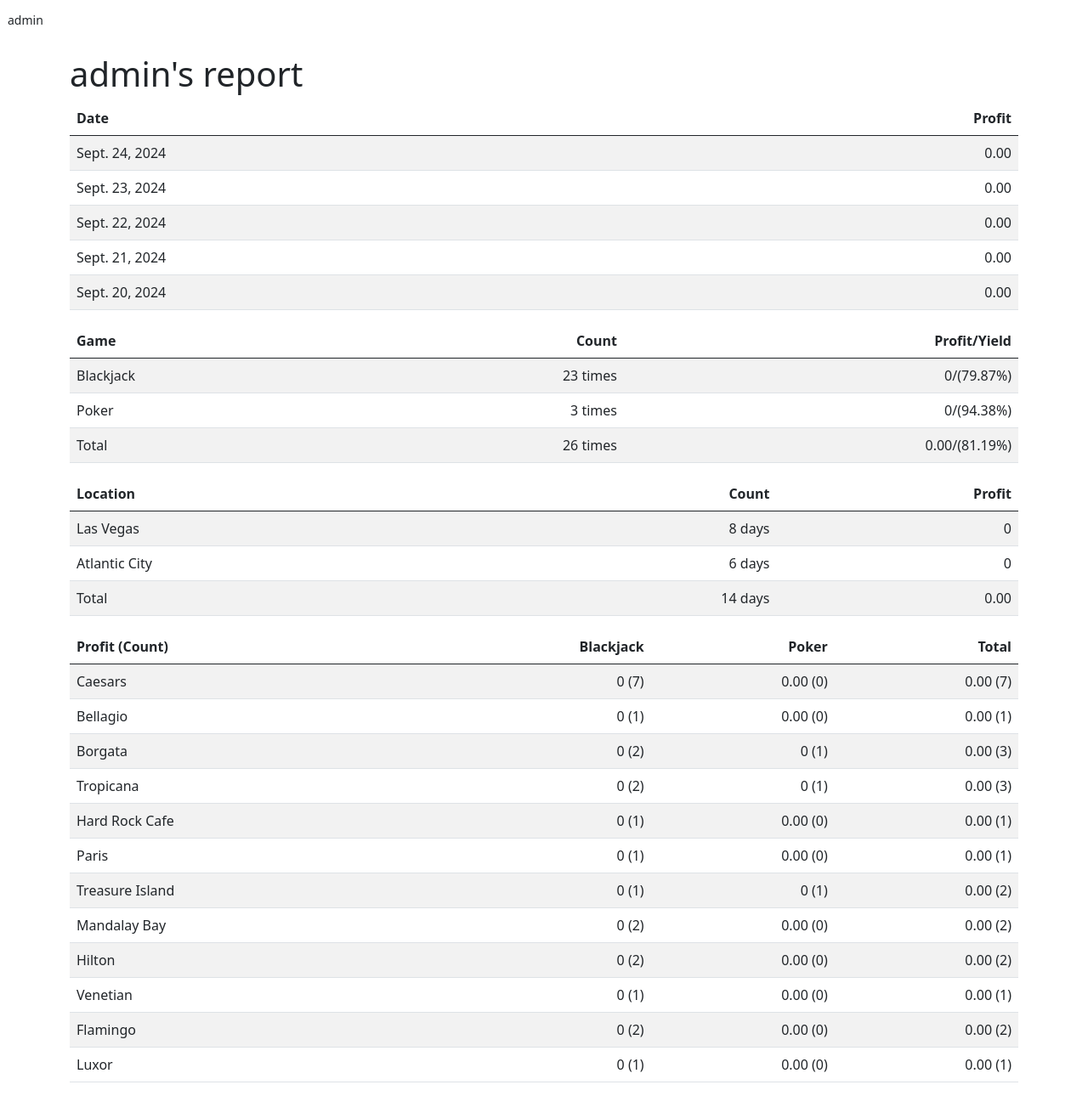
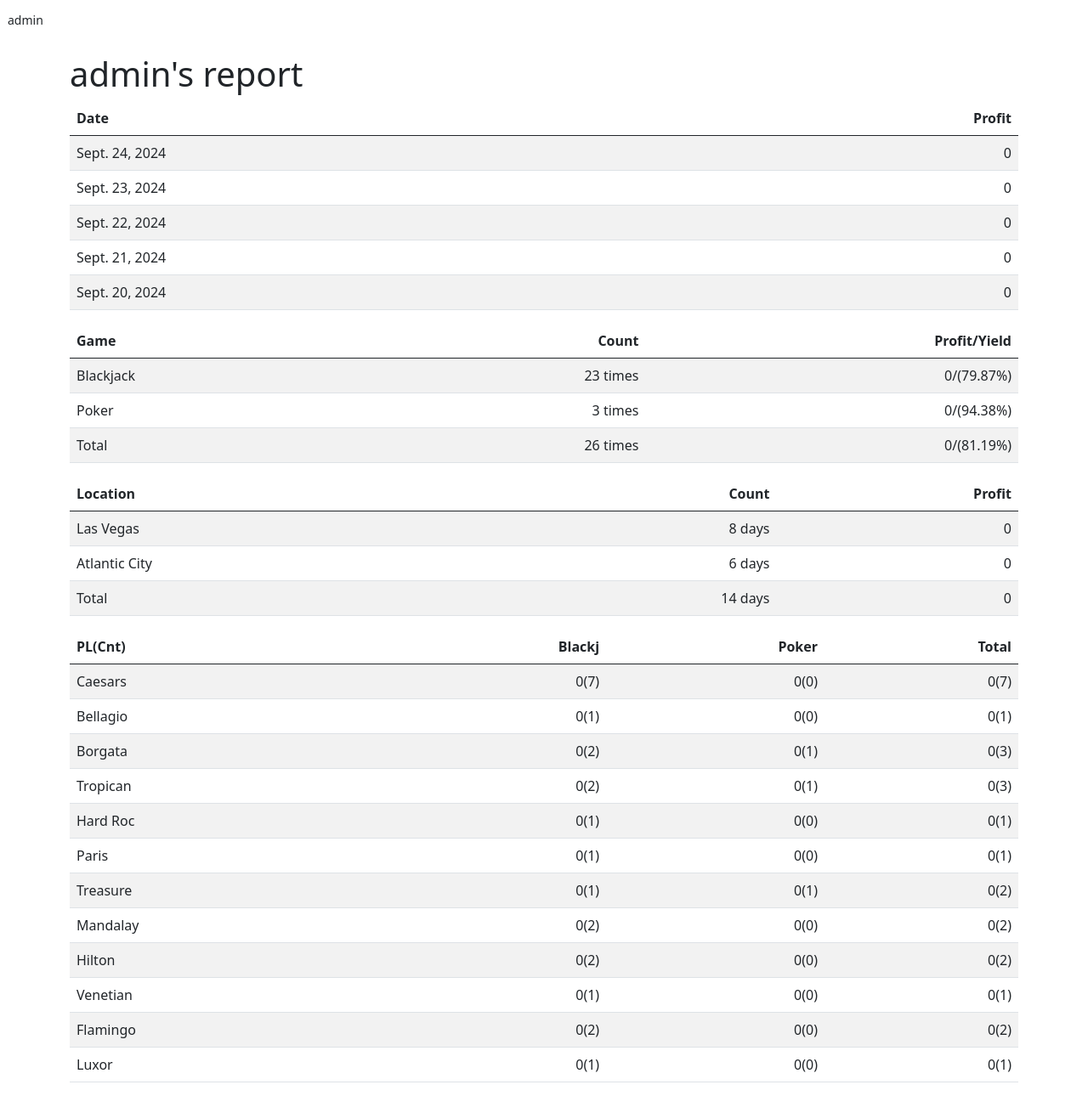
Before and after one commit to yutayuta3560/ge, a Django app: page /ge/all_graph/ in a window 1280 px wide. Shown: the part 56-1346 px from the top of the page at 85% size. Run offline with Django 4.2, Linux system fonts and the light colour scheme; a user stored in the database is signed in; data comes from the database, SQL or seed files in the repository.

Commit message:
Responsible

```diff
--- a/balance/templates/balance/all_users_graph.html
+++ b/balance/templates/balance/all_users_graph.html
@@ -36,7 +36,7 @@
                                 {%for daily in data.daily_profit %}
                                 <tr>
                                     <td style="text-align:">{{ daily.date }}</td>
-                                    <td style="text-align: right;">{{ daily.profit }}</td>
+                                    <td style="text-align: right;">{{ daily.profit|floatformat }}</td>
                                 </tr>
                                 {% endfor %}
                             </tbody>
@@ -54,7 +54,7 @@
                                     <tr>
                                         <td>{{ count_data.game }}</td>
                                         <td style="text-align: right;">{{ count_data.count }} times</td>
-                                        <td style="text-align: right;">{{ count_data.profit }}/({{ count_data.yield}}%)</td>
+                                        <td style="text-align: right;">{{ count_data.profit|floatformat }}/({{ count_data.yield}}%)</td>
                                     </tr>
                                 {% endfor %}
                             </tbody>
@@ -72,7 +72,7 @@
                                     <tr>
                                         <td>{{ count_data.location }}</td>
                                         <td style="text-align: right;">{{ count_data.count }} days</td>
-                                        <td style="text-align: right;">{{ count_data.profit }}</td>
+                                        <td style="text-align: right;">{{ count_data.profit|floatformat }}</td>
                                     </tr>
                                 {% endfor %}
                             </tbody>
@@ -80,18 +80,18 @@
                         <table class="table table-striped">
                             <thead class="thead-dark">
                                 <tr>
-                                    <th scope="col">Profit (Count)</th>
+                                    <th scope="col">PL(Cnt)</th>
                                     {% for profit_data in data.game_count %}
-                                    <th style="text-align: right;">{{ profit_data.game }}</th>
+                                    <th style="text-align: right;">{{ profit_data.game|slice:":6" }}</th>
                                     {% endfor %}
                                 </tr>
                             </thead>
                             <tbody>
                                     {% for hotel_data in data.hotel_game_profit %}
                                     <tr>
-                                        <td>{{ hotel_data.hotel }}</td>
+                                        <td>{{ hotel_data.hotel|slice:":8" }}</td>
                                         {% for game in hotel_data.games %}
-                                        <td style="text-align: right;">{{ game.profit }} ({{game.count}})</td>
+                                        <td style="text-align: right;">{{ game.profit|floatformat }}({{game.count}})</td>
                                         {% endfor %}
                                     </tr>
                                     {% endfor %}
--- a/balance/views.py
+++ b/balance/views.py
@@ -26,8 +26,6 @@ def entry_list(request):
     paginator = Paginator(entries, 10)
     page_number = request.GET.get('page')
     entries = paginator.get_page(page_number)
-    for entry in entries:
-        entry.profit = entry.payout - entry.investment
     return render(request, 'balance/entry_list.html', {'entries': entries, 'url': 'all'})
 
 
@@ -37,8 +35,6 @@ def my_list(request):
     paginator = Paginator(entries, 10)
     page_number = request.GET.get('page')
     entries = paginator.get_page(page_number)
-    for entry in entries:
-        entry.profit = entry.payout - entry.investment
     return render(request, 'balance/entry_list.html', {'entries': entries, 'url': 'my'})
 
 
```
Also changed, not shown: balance/templates/balance/entry_list.html (+17 -35 lines).
